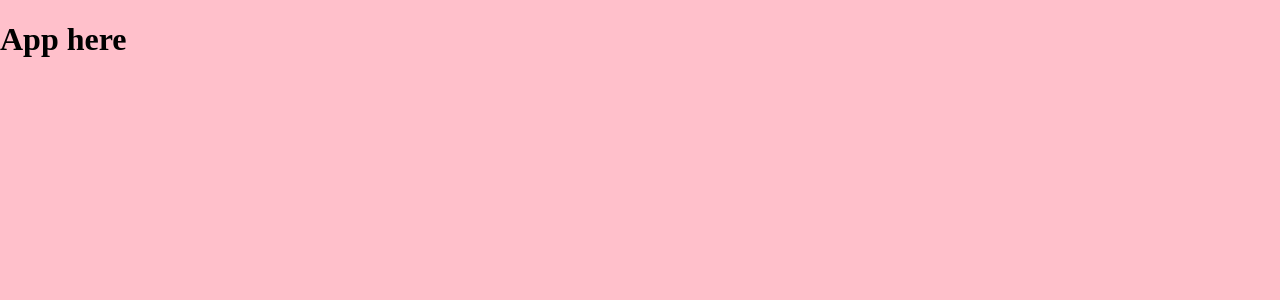
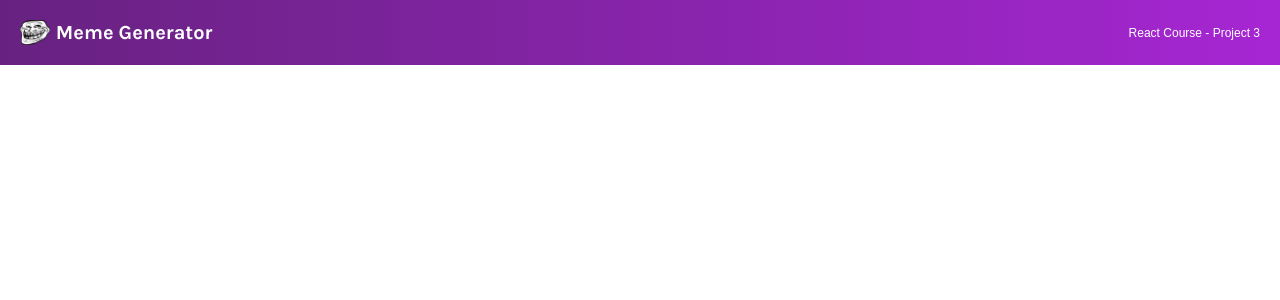
Before and after one commit to jethrosweb/meme-generator, a React (Create React App) app: page / in a window 1280 px wide. Shown: the top 300 px of the page. Built offline with nearby package versions, Linux system fonts and the light colour scheme.

Commit message:
Header complete, form basic HTML, CSS, & React next

```diff
--- a/src/App.js
+++ b/src/App.js
@@ -1,7 +1,8 @@
 import React from "react"
+import Header from "./components/Header"
 
 export default function App() {
     return (
-        <h1>App here</h1>
+        <Header />
     )
 }
--- /dev/null
+++ b/src/components/Header.js
@@ -0,0 +1,12 @@
+import React from "react"
+import logo from "../pics/troll-face.png"
+
+export default function Header() {
+    return (
+        <header className="header">
+            <img src={logo} alt="Logo" className="header--logo" />
+            <h2 className="header--title">Meme Generator</h2>
+            <h5 className="header--text">React Course - Project 3</h5>
+        </header>
+    )
+}
--- a/src/style.css
+++ b/src/style.css
@@ -1,8 +1,39 @@
+/* Fonts */
+@import url("https://fonts.googleapis.com/css2?family=Inter:wght@400;600;700&family=Karla:wght@700&display=swap");
+@import url("https://fonts.googleapis.com/css2?family=Inter:wght@400;500;600;700&family=Karla:wght@700&display=swap");
+
+/* Global Variables */
 * {
     box-sizing: border-box;
 }
 
 body {
     margin: 0;
-    background-color: pink;
+    font-family: "Karla", sans-serif;
 }
+
+/* Header */
+.header {
+    display: flex;
+    align-items: center;
+    height: 65px;
+    padding: 20px;
+    background: linear-gradient(90deg, rgb(103,34,128), rgb(166,38,211));
+    color: rgb(255, 255, 255);
+}
+
+.header--logo {
+    height: 100%;
+    margin-right: 6px;
+}
+
+.header--title {
+    font-size: 1.25rem;
+    margin-right: auto;
+}
+
+.header--text {
+    font-family: "Intel", sans-serif;
+    font-weight: lighter;
+    font-size: .75rem;
+}
```
Also changed, not shown: src/components/Form.js (added), src/pics/troll-face.png (added).
